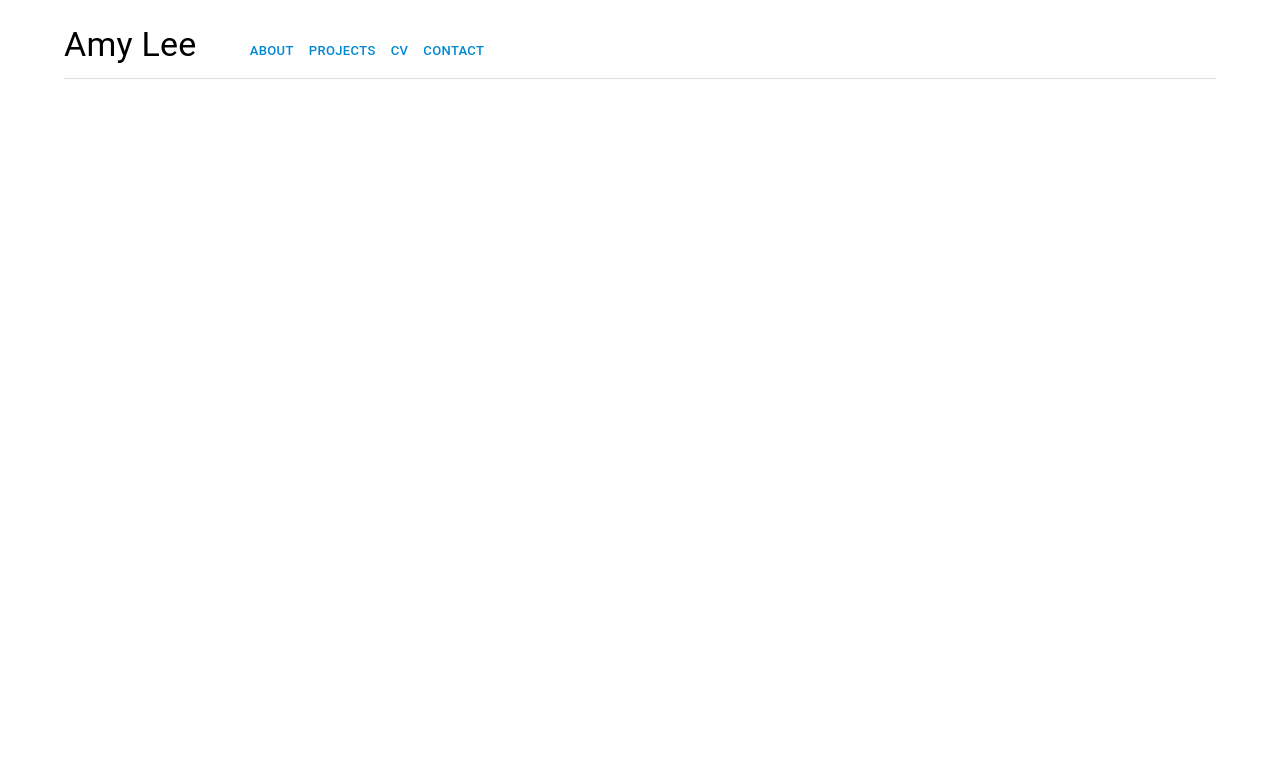
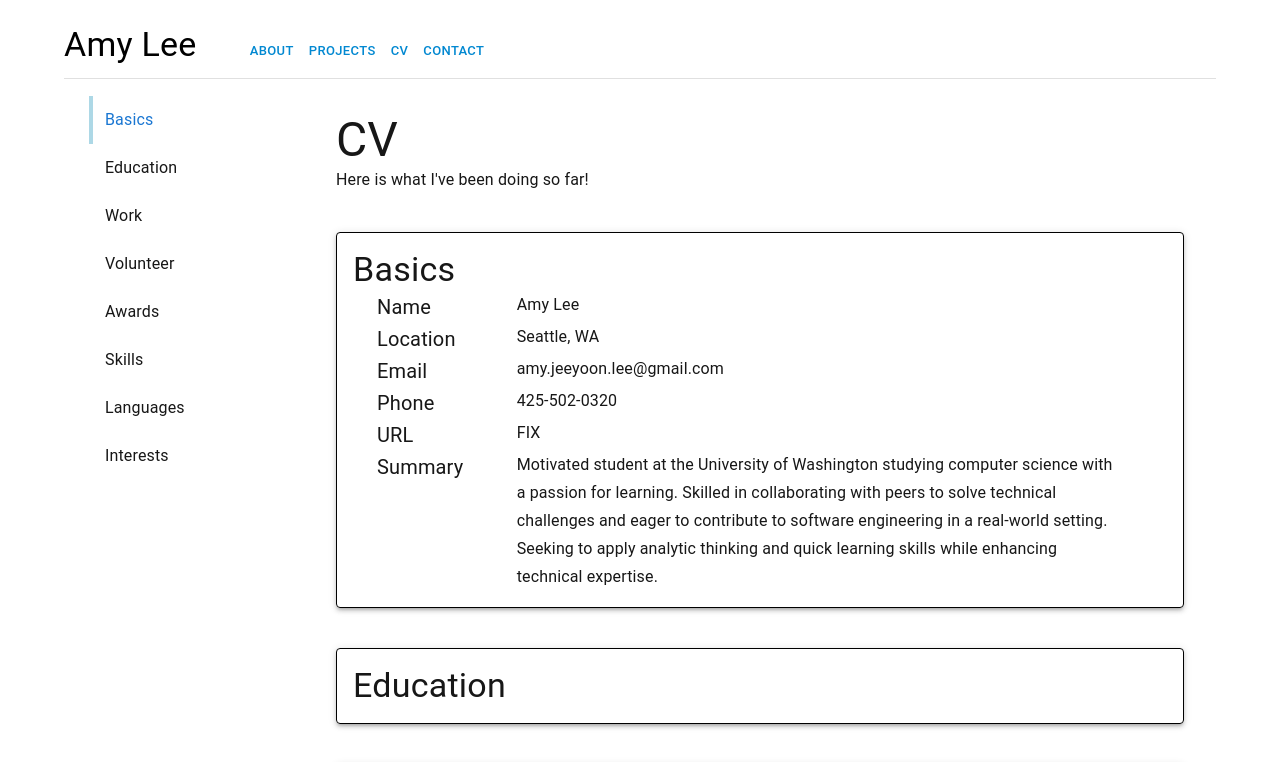
Before and after one commit to leeaj23/leeaj23, a Next.js app: page /cv in a window 1280 px wide. Shown: the top 762 px of the page. Built offline with nearby package versions, Linux system fonts and the light colour scheme.

Commit message:
working scrollspy clone and updated the metadata finally

```diff
--- a/app/cv/page.js
+++ b/app/cv/page.js
@@ -1,12 +1,219 @@
 'use client'
 
-import NavBar from '../components/NavBar';
-import {CssBaseline} from "@mui/material";
+import React, { useState, useEffect } from 'react';
+import { Box, List, ListItem, ListItemText, Typography, Container, Grid2, Item } from '@mui/material';
+import { styled } from '@mui/material/styles';
+import NavBar from '../components/NavBar'; // Import your custom navbar
+
+// Constants for layout calculations
+const NAVBAR_HEIGHT = 64; // Base MUI AppBar height
+const NAVBAR_PADDING_TOP = 24; // Your navbar's paddingTop: 3 (3 * 8px)
+const TOTAL_TOP_OFFSET = NAVBAR_HEIGHT + NAVBAR_PADDING_TOP;
+
+// Styled Sidebar
+const SidebarContainer = styled(Box)(({ theme }) => ({
+    width: 150,
+    height: `calc(100vh - ${TOTAL_TOP_OFFSET}px)`,
+    position: 'fixed',
+    marginLeft: 25,
+    top: TOTAL_TOP_OFFSET,
+    backgroundColor: theme.palette.background.paper,
+    overflowY: 'auto',
+    '&::-webkit-scrollbar': {
+        width: 6,
+    },
+    '&::-webkit-scrollbar-track': {
+        backgroundColor: theme.palette.grey[100],
+    },
+    '&::-webkit-scrollbar-thumb': {
+        backgroundColor: theme.palette.grey[400],
+        borderRadius: 3,
+        '&:hover': {
+        backgroundColor: theme.palette.grey[600],
+        },
+    },
+    [theme.breakpoints.down('md')]: {
+        display: 'none', // Hide sidebar on mobile to match navbar behavior
+    }
+}));
+
+// Styled Main Content
+const MainContent = styled(Box)(({ theme }) => ({
+    marginLeft: 240,
+    top: TOTAL_TOP_OFFSET,
+    padding: theme.spacing(4),
+    width: 'calc(100% - 240px)',
+    [theme.breakpoints.down('md')]: {
+        marginLeft: 0,
+        width: '100%',
+    }
+}));
+
+const StyledListItem = styled(ListItem)(({ theme, active }) => ({
+    cursor: 'pointer',
+    position: 'relative',
+    transition: 'all 0.3s ease',
+    '&:hover': {
+        backgroundColor: theme.palette.action.hover,
+    },
+    ...(active && {
+        color: theme.palette.primary.main,
+        '&::before': {
+        content: '""',
+        position: 'absolute',
+        left: 0,
+        top: 0,
+        height: '100%',
+        width: 4,
+        backgroundColor: 'lightblue',
+        },
+    }),
+}));
 
 export default function Home () {
+    const [activeSection, setActiveSection] = useState('section1');
+
+    const sections = [
+        { id: 'section1', label: 'Basics' },
+        { id: 'section2', label: 'Education' },
+        { id: 'section3', label: 'Work' },
+        { id: 'section4', label: 'Volunteer' },
+        { id: 'section5', label: 'Awards' },
+        { id: 'section6', label: 'Skills' },
+        { id: 'section7', label: 'Languages' },
+        { id: 'section8', label: 'Interests' }
+    ];
+
+    useEffect(() => {
+        const handleScroll = () => {
+            const sectionElements = sections.map(section =>
+                document.getElementById(section.id)
+            );
+
+            const currentSection = sectionElements.find(element => {
+                if (!element) return false;
+                const rect = element.getBoundingClientRect();
+                return rect.top >= TOTAL_TOP_OFFSET && rect.top <= (window.innerHeight / 2 + TOTAL_TOP_OFFSET);
+            });
+
+            if (currentSection) {
+                setActiveSection(currentSection.id);
+            }
+        };
+
+        window.addEventListener('scroll', handleScroll);
+        handleScroll();
+
+        return () => window.removeEventListener('scroll', handleScroll);
+    }, [sections]);
+
+    const scrollToSection = (sectionId) => {
+        const element = document.getElementById(sectionId);
+        if (element) {
+        const elementPosition = element.getBoundingClientRect().top + window.pageYOffset;
+        window.scrollTo({
+            top: elementPosition - TOTAL_TOP_OFFSET + 16,
+            behavior: 'smooth'
+        });
+        }
+    };
+
     return (
-        <CssBaseline enableColorScheme>
-            <NavBar></NavBar>
-        </CssBaseline>
+        <Box>
+            <NavBar />
+            <Container maxWidth="lg" sx={{ display: 'flex'}}>
+                <SidebarContainer>
+                <List component="nav">
+                    {sections.map(section => (
+                        <StyledListItem
+                            key={section.id}
+                            active={activeSection === section.id ? 1 : 0}
+                            onClick={() => scrollToSection(section.id)}
+                        >
+                            <ListItemText primary={section.label} />
+                        </StyledListItem>
+                    ))}
+                </List>
+                </SidebarContainer>
+
+                <MainContent>
+                    <Box sx={{mt: 10, mb: 5}}>
+                        <Typography variant='h3'>CV</Typography>
+                        <Typography variant='body1'>Here is what I've been doing so far!</Typography>
+                    </Box>
+
+                    <Box key='section1' id='section1' sx={{ marginBottom: 5, border: 'solid 1px black', padding: 2, borderRadius: 1, boxShadow: 3 }}>
+                        <Typography variant='h4'>Basics</Typography>
+                        <Grid2 container rowSpacing={0} columnSpacing={{ xs: 1, sm: 2, md: 3 }}>
+                            <Grid2 size={2} sx={{ml: 3}}>
+                                <Typography variant='h6' sx={{fontWeight: 400}}>Name</Typography>
+                            </Grid2>
+                            <Grid2 size={8}>
+                                <Typography variant='subtitle1'>Amy Lee</Typography>
+                            </Grid2>
+                            <Grid2 size={2} sx={{ml: 3}}>
+                                <Typography variant='h6' sx={{fontWeight: 400}}>Location</Typography>
+                            </Grid2>
+                            <Grid2 size={8}>
+                                <Typography variant='subtitle1'>Seattle, WA</Typography>
+                            </Grid2>
+                            <Grid2 size={2} sx={{ml: 3}}>
+                                <Typography variant='h6' sx={{fontWeight: 400}}>Email</Typography>
+                            </Grid2>
+                            <Grid2 size={8}>
+                                <Typography variant='subtitle1'>amy.jeeyoon.lee@gmail.com</Typography>
+                            </Grid2>
+                            <Grid2 size={2} sx={{ml: 3}}>
+                                <Typography variant='h6' sx={{fontWeight: 400}}>Phone</Typography>
+                            </Grid2>
+                            <Grid2 size={8}>
+                                <Typography variant='subtitle1'>425-502-0320</Typography>
+                            </Grid2>
+                            <Grid2 size={2} sx={{ml: 3}}>
+                                <Typography variant='h6' sx={{fontWeight: 400}}>URL</Typography>
+                            </Grid2>
+                            <Grid2 size={8}>
+                                <Typography variant='subtitle1'>FIX</Typography>
+                            </Grid2>
+                            <Grid2 size={2} sx={{ml: 3}}>
+                                <Typography variant='h6' sx={{fontWeight: 400}}>Summary</Typography>
+                            </Grid2>
+                            <Grid2 size={9}>
+                                <Typography variant='subtitle1'>Motivated student at the University of Washington studying computer science with a passion for learning. Skilled in collaborating with peers to solve technical challenges and eager to contribute to software engineering in a real-world setting. Seeking to apply analytic thinking and quick learning skills while enhancing technical expertise.
+                                </Typography>
+                            </Grid2>
+                        </Grid2>
+                    </Box>
+
+                    <Box key='section2' id='section2' sx={{ marginBottom: 5, border: 'solid 1px black', padding: 2, borderRadius: 1, boxShadow: 3 }}>
+                        <Typography variant='h4'>Education</Typography>
+                    </Box>
+
+                    <Box key='section3' id='section3' sx={{ marginBottom: 5, border: 'solid 1px black', padding: 2, borderRadius: 1, boxShadow: 3 }}>
+                        <Typography variant='h4'>Work</Typography>
+                    </Box>
+
+                    <Box key='section4' id='section4' sx={{ marginBottom: 5, border: 'solid 1px black', padding: 2, borderRadius: 1, boxShadow: 3 }}>
+                        <Typography variant='h4'>Volunteer</Typography>
+                    </Box>
+
+                    <Box key='section5' id='section5' sx={{ marginBottom: 5, border: 'solid 1px black', padding: 2, borderRadius: 1, boxShadow: 3 }}>
+                        <Typography variant='h4'>Awards</Typography>
+                    </Box>
+
+                    <Box key='section6' id='section6' sx={{ marginBottom: 5, border: 'solid 1px black', padding: 2, borderRadius: 1, boxShadow: 3 }}>
+                        <Typography variant='h4'>Skills</Typography>
+                    </Box>
+
+                    <Box key='section7' id='section7' sx={{ marginBottom: 5, border: 'solid 1px black', padding: 2, borderRadius: 1, boxShadow: 3 }}>
+                        <Typography variant='h4'>Languages</Typography>
+                    </Box>
+
+                    <Box key='section8' id='section8' sx={{ marginBottom: 5, border: 'solid 1px black', padding: 2, borderRadius: 1, boxShadow: 3 }}>
+                        <Typography variant='h4'>Interests</Typography>
+                    </Box>
+                </MainContent>
+            </Container>
+        </Box>
     );
-}
+};
--- a/app/layout.js
+++ b/app/layout.js
@@ -12,8 +12,8 @@ const geistMono = Geist_Mono({
 });
 
 export const metadata = {
-  title: "Create Next App",
-  description: "Generated by create next app",
+  title: "Amy Lee",
+  description: "Amy Lee's personal website",
 };
 
 export default function RootLayout({ children }) {
--- a/app/page.js
+++ b/app/page.js
@@ -1,7 +1,6 @@
 'use client'
 
-import styles from "./output.css";
-import { Avatar, Box, Card, CardMedia, Container, CssBaseline, Typography } from "@mui/material";
+import { Avatar, Box, Container, CssBaseline, Typography } from "@mui/material";
 import NavBar from './components/NavBar';
 
 export default function Home() {
```
